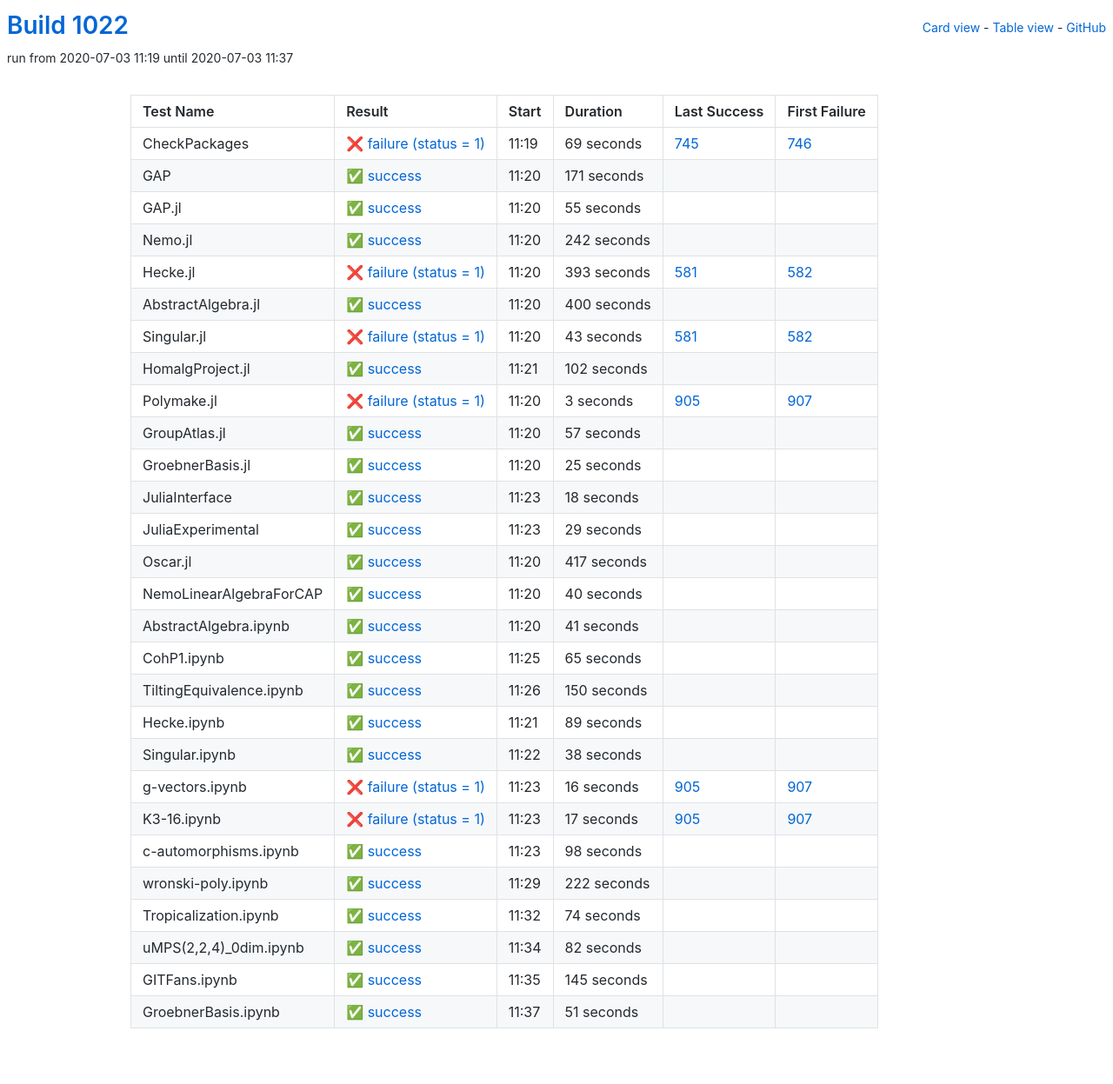
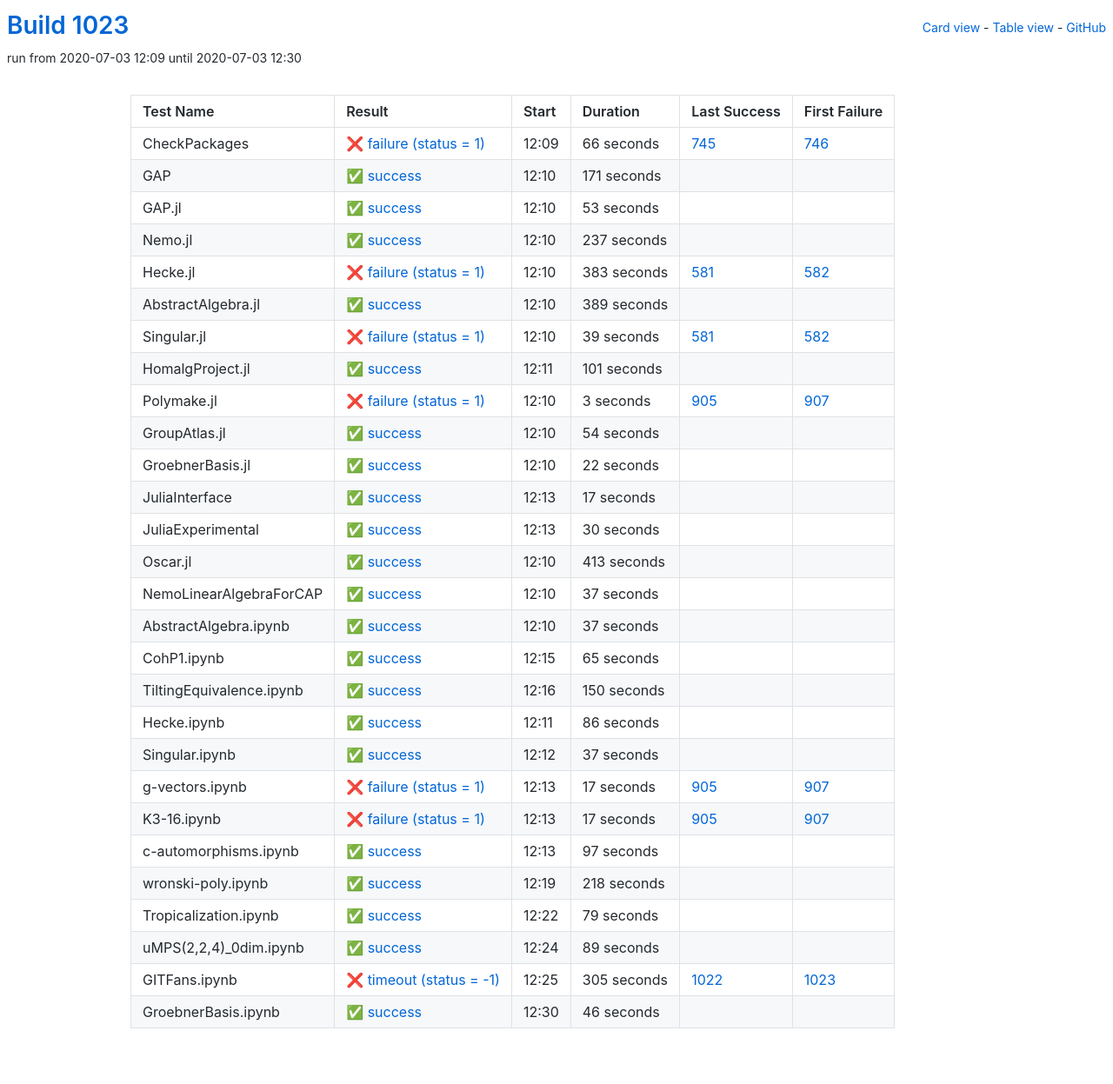
Before and after one commit to oscar-system/oscar-ci-status-1.4, a Jekyll site: the page built from table.html, in a window 1280 px wide. Shown: the whole page at 87% size. Built offline with Jekyll 4.4.1, drawn with Linux system fonts in a browser that asks for light colours.

Commit message:
Build #1023

```diff
--- a/_data/ci.yml
+++ b/_data/ci.yml
@@ -1,6 +1,6 @@
 ---
-build: 1022
-build_url: https://oscarci.mathematik.uni-kl.de/job/oscar-julia-1.4/1022/
+build: 1023
+build_url: https://oscarci.mathematik.uni-kl.de/job/oscar-julia-1.4/1023/
 job: oscar-julia-1.4
 organization: oscar-system
 repo: oscar-ci-status-1.4
@@ -8,20 +8,20 @@ repourl: https://github.com/oscar-system/oscar-ci-status-1.4
 tests:
 - name: CheckPackages
   id: checkpackages
-  log: https://oscarci.mathematik.uni-kl.de/job/oscar-julia-1.4/1022/artifact/logs/build-1022/CheckPackages.log
-  start: 2020-07-03 11:19
+  log: https://oscarci.mathematik.uni-kl.de/job/oscar-julia-1.4/1023/artifact/logs/build-1023/CheckPackages.log
+  start: 2020-07-03 12:09
   success: false
   exitcode: 1
   status: failure
-  duration: 69
+  duration: 66
   last_success: 745
   last_success_url: https://oscarci.mathematik.uni-kl.de/job/oscar-julia-1.4/745/
   first_failure: 746
   first_failure_url: https://oscarci.mathematik.uni-kl.de/job/oscar-julia-1.4/746/
 - name: GAP
   id: gap
-  log: https://oscarci.mathematik.uni-kl.de/job/oscar-julia-1.4/1022/artifact/logs/build-1022/GAP.log
-  start: 2020-07-03 11:20
+  log: https://oscarci.mathematik.uni-kl.de/job/oscar-julia-1.4/1023/artifact/logs/build-1023/GAP.log
+  start: 2020-07-03 12:10
   success: true
   exitcode: 0
   status: success
@@ -32,80 +32,80 @@ tests:
   first_failure_url:
 - name: GAP.jl
   id: gap-jl
-  log: https://oscarci.mathematik.uni-kl.de/job/oscar-julia-1.4/1022/artifact/logs/build-1022/GAP.jl.log
-  start: 2020-07-03 11:20
+  log: https://oscarci.mathematik.uni-kl.de/job/oscar-julia-1.4/1023/artifact/logs/build-1023/GAP.jl.log
+  start: 2020-07-03 12:10
   success: true
   exitcode: 0
   status: success
-  duration: 55
+  duration: 53
   last_success: false
   last_success_url:
   first_failure: false
   first_failure_url:
 - name: Nemo.jl
   id: nemo-jl
-  log: https://oscarci.mathematik.uni-kl.de/job/oscar-julia-1.4/1022/artifact/logs/build-1022/Nemo.jl.log
-  start: 2020-07-03 11:20
+  log: https://oscarci.mathematik.uni-kl.de/job/oscar-julia-1.4/1023/artifact/logs/build-1023/Nemo.jl.log
+  start: 2020-07-03 12:10
   success: true
   exitcode: 0
   status: success
-  duration: 242
+  duration: 237
   last_success: false
   last_success_url:
   first_failure: false
   first_failure_url:
 - name: Hecke.jl
   id: hecke-jl
-  log: https://oscarci.mathematik.uni-kl.de/job/oscar-julia-1.4/1022/artifact/logs/build-1022/Hecke.jl.log
-  start: 2020-07-03 11:20
+  log: https://oscarci.mathematik.uni-kl.de/job/oscar-julia-1.4/1023/artifact/logs/build-1023/Hecke.jl.log
+  start: 2020-07-03 12:10
   success: false
   exitcode: 1
   status: failure
-  duration: 393
+  duration: 383
   last_success: 581
   last_success_url: https://oscarci.mathematik.uni-kl.de/job/oscar-julia-1.4/581/
   first_failure: 582
   first_failure_url: https://oscarci.mathematik.uni-kl.de/job/oscar-julia-1.4/582/
 - name: AbstractAlgebra.jl
   id: abstractalgebra-jl
-  log: https://oscarci.mathematik.uni-kl.de/job/oscar-julia-1.4/1022/artifact/logs/build-1022/AbstractAlgebra.jl.log
-  start: 2020-07-03 11:20
+  log: https://oscarci.mathematik.uni-kl.de/job/oscar-julia-1.4/1023/artifact/logs/build-1023/AbstractAlgebra.jl.log
+  start: 2020-07-03 12:10
   success: true
   exitcode: 0
   status: success
-  duration: 400
+  duration: 389
   last_success: false
   last_success_url:
   first_failure: false
   first_failure_url:
 - name: Singular.jl
   id: singular-jl
-  log: https://oscarci.mathematik.uni-kl.de/job/oscar-julia-1.4/1022/artifact/logs/build-1022/Singular.jl.log
-  start: 2020-07-03 11:20
+  log: https://oscarci.mathematik.uni-kl.de/job/oscar-julia-1.4/1023/artifact/logs/build-1023/Singular.jl.log
+  start: 2020-07-03 12:10
   success: false
   exitcode: 1
   status: failure
-  duration: 43
+  duration: 39
   last_success: 581
   last_success_url: https://oscarci.mathematik.uni-kl.de/job/oscar-julia-1.4/581/
   first_failure: 582
   first_failure_url: https://oscarci.mathematik.uni-kl.de/job/oscar-julia-1.4/582/
 - name: HomalgProject.jl
   id: homalgproject-jl
-  log: https://oscarci.mathematik.uni-kl.de/job/oscar-julia-1.4/1022/artifact/logs/build-1022/HomalgProject.jl.log
-  start: 2020-07-03 11:21
+  log: https://oscarci.mathematik.uni-kl.de/job/oscar-julia-1.4/1023/artifact/logs/build-1023/HomalgProject.jl.log
+  start: 2020-07-03 12:11
   success: true
   exitcode: 0
   status: success
-  duration: 102
+  duration: 101
   last_success: false
   last_success_url:
   first_failure: false
   first_failure_url:
 - name: Polymake.jl
   id: polymake-jl
-  log: https://oscarci.mathematik.uni-kl.de/job/oscar-julia-1.4/1022/artifact/logs/build-1022/Polymake.jl.log
-  start: 2020-07-03 11:20
+  log: https://oscarci.mathematik.uni-kl.de/job/oscar-julia-1.4/1023/artifact/logs/build-1023/Polymake.jl.log
+  start: 2020-07-03 12:10
   success: false
   exitcode: 1
   status: failure
@@ -116,92 +116,92 @@ tests:
   first_failure_url: https://oscarci.mathematik.uni-kl.de/job/oscar-julia-1.4/907/
 - name: GroupAtlas.jl
   id: groupatlas-jl
-  log: https://oscarci.mathematik.uni-kl.de/job/oscar-julia-1.4/1022/artifact/logs/build-1022/GroupAtlas.jl.log
-  start: 2020-07-03 11:20
+  log: https://oscarci.mathematik.uni-kl.de/job/oscar-julia-1.4/1023/artifact/logs/build-1023/GroupAtlas.jl.log
+  start: 2020-07-03 12:10
   success: true
   exitcode: 0
   status: success
-  duration: 57
+  duration: 54
   last_success: false
   last_success_url:
   first_failure: false
   first_failure_url:
 - name: GroebnerBasis.jl
   id: groebnerbasis-jl
-  log: https://oscarci.mathematik.uni-kl.de/job/oscar-julia-1.4/1022/artifact/logs/build-1022/GroebnerBasis.jl.log
-  start: 2020-07-03 11:20
+  log: https://oscarci.mathematik.uni-kl.de/job/oscar-julia-1.4/1023/artifact/logs/build-1023/GroebnerBasis.jl.log
+  start: 2020-07-03 12:10
   success: true
   exitcode: 0
   status: success
-  duration: 25
+  duration: 22
   last_success: false
   last_success_url:
   first_failure: false
   first_failure_url:
 - name: JuliaInterface
   id: juliainterface
-  log: https://oscarci.mathematik.uni-kl.de/job/oscar-julia-1.4/1022/artifact/logs/build-1022/JuliaInterface.log
-  start: 2020-07-03 11:23
+  log: https://oscarci.mathematik.uni-kl.de/job/oscar-julia-1.4/1023/artifact/logs/build-1023/JuliaInterface.log
+  start: 2020-07-03 12:13
   success: true
   exitcode: 0
   status: success
-  duration: 18
+  duration: 17
   last_success: false
   last_success_url:
   first_failure: false
   first_failure_url:
 - name: JuliaExperimental
   id: juliaexperimental
-  log: https://oscarci.mathematik.uni-kl.de/job/oscar-julia-1.4/1022/artifact/logs/build-1022/JuliaExperimental.log
-  start: 2020-07-03 11:23
+  log: https://oscarci.mathematik.uni-kl.de/job/oscar-julia-1.4/1023/artifact/logs/build-1023/JuliaExperimental.log
+  start: 2020-07-03 12:13
   success: true
   exitcode: 0
   status: success
-  duration: 29
+  duration: 30
   last_success: false
   last_success_url:
   first_failure: false
   first_failure_url:
 - name: Oscar.jl
   id: oscar-jl
-  log: https://oscarci.mathematik.uni-kl.de/job/oscar-julia-1.4/1022/artifact/logs/build-1022/Oscar.jl.log
-  start: 2020-07-03 11:20
+  log: https://oscarci.mathematik.uni-kl.de/job/oscar-julia-1.4/1023/artifact/logs/build-1023/Oscar.jl.log
+  start: 2020-07-03 12:10
   success: true
   exitcode: 0
   status: success
-  duration: 417
+  duration: 413
   last_success: false
   last_success_url:
   first_failure: false
   first_failure_url:
 - name: NemoLinearAlgebraForCAP
   id: nemolinearalgebraforcap
-  log: https://oscarci.mathematik.uni-kl.de/job/oscar-julia-1.4/1022/artifact/logs/build-1022/NemoLinearAlgebraForCAP.log
-  start: 2020-07-03 11:20
+  log: https://oscarci.mathematik.uni-kl.de/job/oscar-julia-1.4/1023/artifact/logs/build-1023/NemoLinearAlgebraForCAP.log
+  start: 2020-07-03 12:10
   success: true
   exitcode: 0
   status: success
-  duration: 40
+  duration: 37
   last_success: false
   last_success_url:
   first_failure: false
   first_failure_url:
 - name: AbstractAlgebra.ipynb
   id: abstractalgebra-ipynb
-  log: https://oscarci.mathematik.uni-kl.de/job/oscar-julia-1.4/1022/artifact/logs/build-1022/AbstractAlgebra.ipynb.log
-  start: 2020-07-03 11:20
+  log: https://oscarci.mathematik.uni-kl.de/job/oscar-julia-1.4/1023/artifact/logs/build-1023/AbstractAlgebra.ipynb.log
+  start: 2020-07-03 12:10
   success: true
   exitcode: 0
   status: success
-  duration: 41
+  duration: 37
   last_success: false
   last_success_url:
   first_failure: false
   first_failure_url:
 - name: CohP1.ipynb
   id: cohp1-ipynb
-  log: https://oscarci.mathematik.uni-kl.de/job/oscar-julia-1.4/1022/artifact/logs/build-1022/CohP1.ipynb.log
-  start: 2020-07-03 11:25
+  log: https://oscarci.mathematik.uni-kl.de/job/oscar-julia-1.4/1023/artifact/logs/build-1023/CohP1.ipynb.log
+  start: 2020-07-03 12:15
   success: true
   exitcode: 0
   status: success
@@ -212,8 +212,8 @@ tests:
   first_failure_url:
 - name: TiltingEquivalence.ipynb
   id: tiltingequivalence-ipynb
-  log: https://oscarci.mathematik.uni-kl.de/job/oscar-julia-1.4/1022/artifact/logs/build-1022/TiltingEquivalence.ipynb.log
-  start: 2020-07-03 11:26
+  log: https://oscarci.mathematik.uni-kl.de/job/oscar-julia-1.4/1023/artifact/logs/build-1023/TiltingEquivalence.ipynb.log
+  start: 2020-07-03 12:16
   success: true
   exitcode: 0
   status: success
@@ -224,44 +224,44 @@ tests:
   first_failure_url:
 - name: Hecke.ipynb
   id: hecke-ipynb
-  log: https://oscarci.mathematik.uni-kl.de/job/oscar-julia-1.4/1022/artifact/logs/build-1022/Hecke.ipynb.log
-  start: 2020-07-03 11:21
+  log: https://oscarci.mathematik.uni-kl.de/job/oscar-julia-1.4/1023/artifact/logs/build-1023/Hecke.ipynb.log
+  start: 2020-07-03 12:11
   success: true
   exitcode: 0
   status: success
-  duration: 89
+  duration: 86
   last_success: false
   last_success_url:
   first_failure: false
   first_failure_url:
 - name: Singular.ipynb
   id: singular-ipynb
-  log: https://oscarci.mathematik.uni-kl.de/job/oscar-julia-1.4/1022/artifact/logs/build-1022/Singular.ipynb.log
-  start: 2020-07-03 11:22
+  log: https://oscarci.mathematik.uni-kl.de/job/oscar-julia-1.4/1023/artifact/logs/build-1023/Singular.ipynb.log
+  start: 2020-07-03 12:12
   success: true
   exitcode: 0
   status: success
-  duration: 38
+  duration: 37
   last_success: false
   last_success_url:
   first_failure: false
   first_failure_url:
 - name: g-vectors.ipynb
   id: g-vectors-ipynb
-  log: https://oscarci.mathematik.uni-kl.de/job/oscar-julia-1.4/1022/artifact/logs/build-1022/g-vectors.ipynb.log
-  start: 2020-07-03 11:23
+  log: https://oscarci.mathematik.uni-kl.de/job/oscar-julia-1.4/1023/artifact/logs/build-1023/g-vectors.ipynb.log
+  start: 2020-07-03 12:13
   success: false
   exitcode: 1
   status: failure
-  duration: 16
+  duration: 17
   last_success: 905
   last_success_url: https://oscarci.mathematik.uni-kl.de/job/oscar-julia-1.4/905/
   first_failure: 907
   first_failure_url: https://oscarci.mathematik.uni-kl.de/job/oscar-julia-1.4/907/
 - name: K3-16.ipynb
   id: k3-16-ipynb
-  log: https://oscarci.mathematik.uni-kl.de/job/oscar-julia-1.4/1022/artifact/logs/build-1022/K3-16.ipynb.log
-  start: 2020-07-03 11:23
+  log: https://oscarci.mathematik.uni-kl.de/job/oscar-julia-1.4/1023/artifact/logs/build-1023/K3-16.ipynb.log
+  start: 2020-07-03 12:13
   success: false
   exitcode: 1
   status: failure
@@ -272,73 +272,73 @@ tests:
   first_failure_url: https://oscarci.mathematik.uni-kl.de/job/oscar-julia-1.4/907/
 - name: c-automorphisms.ipynb
   id: c-automorphisms-ipynb
-  log: https://oscarci.mathematik.uni-kl.de/job/oscar-julia-1.4/1022/artifact/logs/build-1022/c-automorphisms.ipynb.log
-  start: 2020-07-03 11:23
+  log: https://oscarci.mathematik.uni-kl.de/job/oscar-julia-1.4/1023/artifact/logs/build-1023/c-automorphisms.ipynb.log
+  start: 2020-07-03 12:13
   success: true
   exitcode: 0
   status: success
-  duration: 98
+  duration: 97
   last_success: false
   last_success_url:
   first_failure: false
   first_failure_url:
 - name: wronski-poly.ipynb
   id: wronski-poly-ipynb
-  log: https://oscarci.mathematik.uni-kl.de/job/oscar-julia-1.4/1022/artifact/logs/build-1022/wronski-poly.ipynb.log
-  start: 2020-07-03 11:29
+  log: https://oscarci.mathematik.uni-kl.de/job/oscar-julia-1.4/1023/artifact/logs/build-1023/wronski-poly.ipynb.log
+  start: 2020-07-03 12:19
   success: true
   exitcode: 0
   status: success
-  duration: 222
+  duration: 218
   last_success: false
   last_success_url:
   first_failure: false
   first_failure_url:
 - name: Tropicalization.ipynb
   id: tropicalization-ipynb
-  log: https://oscarci.mathematik.uni-kl.de/job/oscar-julia-1.4/1022/artifact/logs/build-1022/Tropicalization.ipynb.log
-  start: 2020-07-03 11:32
+  log: https://oscarci.mathematik.uni-kl.de/job/oscar-julia-1.4/1023/artifact/logs/build-1023/Tropicalization.ipynb.log
+  start: 2020-07-03 12:22
   success: true
   exitcode: 0
   status: success
-  duration: 74
+  duration: 79
   last_success: false
   last_success_url:
   first_failure: false
   first_failure_url:
 - name: uMPS(2,2,4)_0dim.ipynb
   id: umps-2-2-4-0dim-ipynb
-  log: https://oscarci.mathematik.uni-kl.de/job/oscar-julia-1.4/1022/artifact/logs/build-1022/uMPS-2-2-4-_0dim.ipynb.log
-  start: 2020-07-03 11:34
+  log: https://oscarci.mathematik.uni-kl.de/job/oscar-julia-1.4/1023/artifact/logs/build-1023/uMPS-2-2-4-_0dim.ipynb.log
+  start: 2020-07-03 12:24
   success: true
   exitcode: 0
   status: success
-  duration: 82
+  duration: 89
   last_success: false
   last_success_url:
   first_failure: false
   first_failure_url:
 - name: GITFans.ipynb
   id: gitfans-ipynb
-  log: https://oscarci.mathematik.uni-kl.de/job/oscar-julia-1.4/1022/artifact/logs/build-1022/GITFans.ipynb.log
-  start: 2020-07-03 11:35
+  log: https://oscarci.mathematik.uni-kl.de/job/oscar-julia-1.4/1023/artifact/logs/build-1023/GITFans.ipynb.log
+  start: 2020-07-03 12:25
+  success: false
+  exitcode: -1
+  status: timeout
+  duration: 305
+  last_success: 1022
+  last_success_url: https://oscarci.mathematik.uni-kl.de/job/oscar-julia-1.4/1022/
+  first_failure: 1023
+  first_failure_url: https://oscarci.mathematik.uni-kl.de/job/oscar-julia-1.4/1023/
+- name: GroebnerBasis.ipynb
+  id: groebnerbasis-ipynb
+  log: https://oscarci.mathematik.uni-kl.de/job/oscar-julia-1.4/1023/artifact/logs/build-1023/GroebnerBasis.ipynb.log
+  start: 2020-07-03 12:30
   success: true
   exitcode: 0
   status: success
-  duration: 145
+  duration: 46
   last_success: false
   last_success_url:
   first_failure: false
   first_failure_url:
-- name: GroebnerBasis.ipynb
-  id: groebnerbasis-ipynb
-  log: https://oscarci.mathematik.uni-kl.de/job/oscar-julia-1.4/1022/artifact/logs/build-1022/GroebnerBasis.ipynb.log
-  start: 2020-07-03 11:37
-  success: true
-  exitcode: 0
-  status: success
-  duration: 51
-  last_success: false
-  last_success_url:
-  first_failure: false
-  first_failure_url:
```
Also changed, not shown: README.md.
